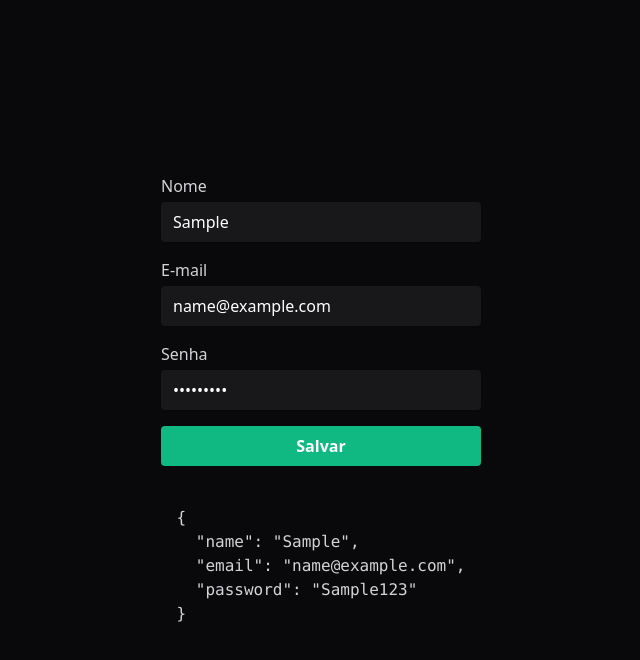
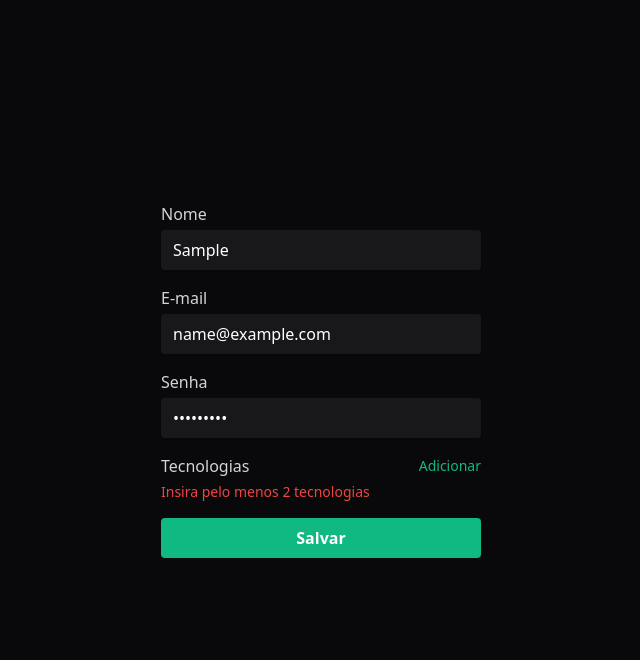
Before and after one commit to vagner531/form-avancados-react, a React (Vite) app: page / in a window 1280 px wide. Both pictures are taken after typing "Sample", "name@example.com", "Sample123" into the empty fields and a click on the button "Salvar". Shown: the top 660 px of the page, without its empty margins (319-959 px from the left). Built offline with nearby package versions, Linux system fonts and the light colour scheme.

Commit message:
feat: add field arrays

```diff
--- a/src/App.tsx
+++ b/src/App.tsx
@@ -1,33 +1,60 @@
 import { useState } from "react";
-import { useForm } from "react-hook-form";
-import { z } from "zod";
-import { zodResolver } from '@hookform/resolvers/zod'
-
 import "./styles/global.css";
 
+import { useForm, useFieldArray } from "react-hook-form";
+import { z } from "zod";
+import { zodResolver } from "@hookform/resolvers/zod";
+
 const createUserFormSchema = z.object({
-  name: z.string()
-  .nonempty('O nome é obrigatório')
-  .transform(name => {
-    return name.trim().split(' ').map(word => {
-      return word[0].toLocaleUpperCase().concat(word.substring(1))
-    }).join(' ')
-  }),
-  email: z.string()
-  .nonempty('O e-mail é obrigatório')
-  .email('Formato de e-mail inválido')
-  .toLowerCase(),
-  password: z.string()
-  .min(6, 'A senha precisa de no minimo 6 caracteres'),
-})
+  name: z
+    .string()
+    .nonempty("O nome é obrigatório")
+    .transform((name) => {
+      return name
+        .trim()
+        .split(" ")
+        .map((word) => {
+          return word[0].toLocaleUpperCase().concat(word.substring(1));
+        })
+        .join(" ");
+    }),
+  email: z
+    .string()
+    .nonempty("O e-mail é obrigatório")
+    .email("Formato de e-mail inválido")
+    .toLowerCase(),
+  password: z.string().min(6, "A senha precisa de no minimo 6 caracteres"),
+  techs: z
+    .array(
+      z.object({
+        title: z.string().nonempty("O titulo é obrigatório"),
+        knowledge: z.coerce.number().min(1).max(100),
+      })
+    )
+    .min(2, "Insira pelo menos 2 tecnologias"),
+});
 
-type CreateUserFormData = z.infer<typeof createUserFormSchema>
+type CreateUserFormData = z.infer<typeof createUserFormSchema>;
 
 export function App() {
   const [output, setOutput] = useState("");
-  const { register, handleSubmit, formState: { errors } } = useForm<CreateUserFormData>({
+  const {
+    register,
+    handleSubmit,
+    formState: { errors },
+    control,
+  } = useForm<CreateUserFormData>({
     resolver: zodResolver(createUserFormSchema),
   });
+
+  const { fields, append, remove } = useFieldArray({
+    control,
+    name: "techs",
+  });
+
+  function addNewTech() {
+    append({ title: "", knowledge: 0 });
+  }
 
   function createUser(data: any) {
     setOutput(JSON.stringify(data, null, 2));
@@ -46,7 +73,9 @@ export function App() {
             className="border-zinc-800 shadow-sm rounded h-10 px-3 bg-zinc-900 text-white"
             {...register("name")}
           />
-          {errors.name && <span>{errors.name.message}</span>}
+          {errors.name && (
+            <span className="text-red-500 text-sm">{errors.name.message}</span>
+          )}
         </div>
 
         <div className="flex flex-col gap-1">
@@ -56,7 +85,9 @@ export function App() {
             className="border-zinc-800 shadow-sm rounded h-10 px-3 bg-zinc-900 text-white"
             {...register("email")}
           />
-          {errors.email && <span>{errors.email.message}</span>}
+          {errors.email && (
+            <span className="text-red-500 text-sm">{errors.email.message}</span>
+          )}
         </div>
 
         <div className="flex flex-col gap-1">
@@ -66,9 +97,58 @@ export function App() {
             className="border-zinc-800 shadow-sm rounded h-10 px-3 bg-zinc-900 text-white"
             {...register("password")}
           />
-          {errors.password && <span>{errors.password.message}</span>}
+          {errors.password && (
+            <span className="text-red-500 text-sm">
+              {errors.password.message}
+            </span>
+          )}
         </div>
 
+        <div className="flex flex-col gap-1">
+          <label htmlFor="" className="flex items-center justify-between">
+            Tecnologias
+            <button
+              type="button"
+              onClick={addNewTech}
+              className="text-emerald-500 text-sm"
+            >
+              Adicionar
+            </button>
+          </label>
+          {fields.map((field, index) => {
+            return (
+              <div className="flex gap-2" key={field.id}>
+                <div className="flex-1 flex flex-col gap-1">
+                  <input
+                    type="text"
+                    className=" border-zinc-800 shadow-sm rounded h-10 px-3 bg-zinc-900 text-white"
+                    {...register(`techs.${index}.title`)}
+                  />
+                  {errors.techs?.[index]?.title && (
+                    <span className="text-red-500 text-sm">
+                      {errors.techs?.[index]?.title?.message}
+                    </span>
+                  )}
+                </div>
+                <div className="flex flex-col gap-1">
+                  <input
+                    type="number"
+                    className="w-16 flex-1 border-zinc-800 shadow-sm rounded h-10 px-3 bg-zinc-900 text-white"
+                    {...register(`techs.${index}.knowledge`)}
+                  />
+                  {errors.techs?.[index]?.knowledge && (
+                    <span className="text-red-500 text-sm">
+                      {errors.techs?.[index]?.knowledge?.message}
+                    </span>
+                  )}
+                </div>
+              </div>
+            );
+          })}
+          {errors.techs && (
+            <span className="text-red-500 text-sm">{errors.techs.message}</span>
+          )}
+        </div>
         <button
           type="submit"
           className="bg-emerald-500 rounded font-semibold text-white h-10 hover:bg-emerald-600"
```
